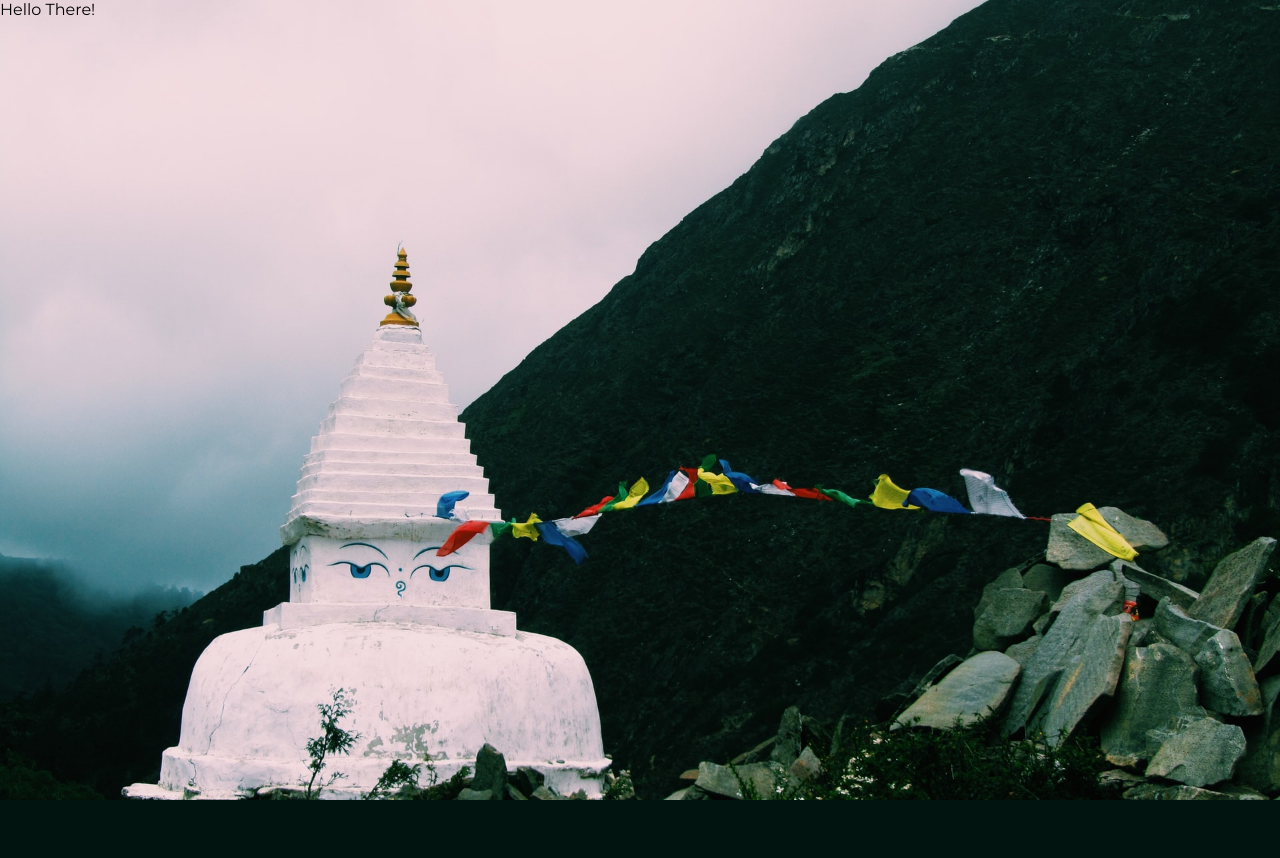
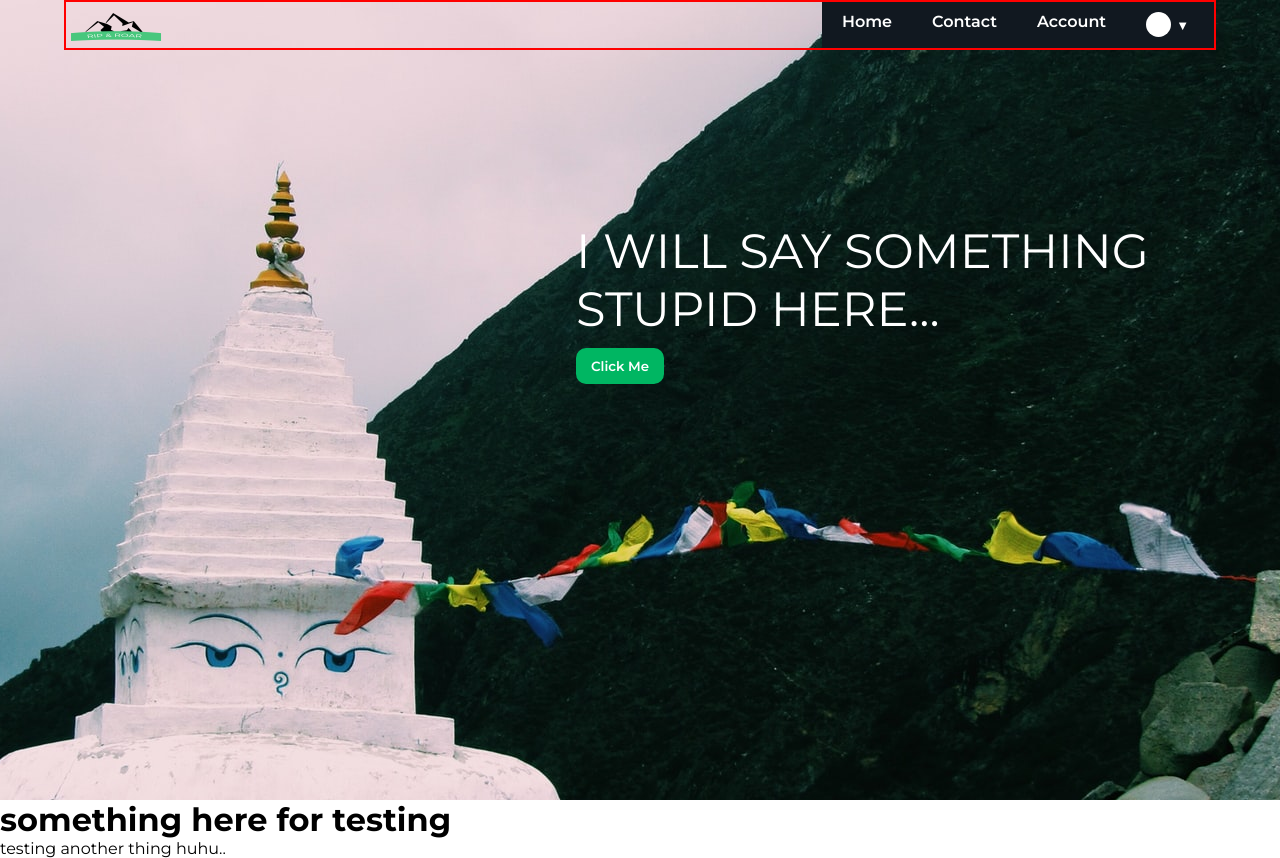
Before and after one commit to karnamit98/GThapaTourismProject, a PHP site: page /index.html in a window 1280 px wide. Before the commit the page ends 800 px from the top, so only its background shows below. Run offline with PHP 8.4, Linux system fonts and the light colour scheme; style sheets or scripts are compiled from the project's sources.

Commit message:
Nav and hero section added

```diff
--- /dev/null
+++ b/GTToursim/dist/css/style.min.css
@@ -0,0 +1 @@
+@import url("https://fonts.googleapis.com/css2?family=Montserrat:ital,wght@0,100;0,200;0,300;0,400;0,500;0,600;0,700;0,800;0,900;1,100;1,200;1,300;1,400;1,500;1,600;1,700;1,800;1,900&display=swap");*{margin:0;padding:0;box-sizing:border-box;font-family:"Montserrat", sans-serif}html{scroll-behavior:smooth}body{overflow-x:hidden;font-size:16px}section.landing-section{height:100vh;width:100vw;overflow:hidden;position:absolute;top:0;background:url("/images/anjali-mehta-PCz-8TEFAv0-unsplash.jpg") center no-repeat;background-size:cover}header{height:100vh;background:url("/assets/hero-image.jpg") center no-repeat;position:relative}header nav{position:sticky;top:0px;border:2px solid red;height:50px}header nav .logo{width:100px;height:50px}header nav .nav-items{display:flex;list-style:none;font-weight:600;background-color:#111820;color:white}header nav .nav-items li{padding:10px 20px}header nav .nav-items li .nav-profile{width:25px;height:25px;background-color:white;border-radius:50px}header nav .nav-items li span{font-size:small;padding:5px}header>div{position:absolute;font-weight:400;font-size:3em;right:5%;top:222px;width:50%;color:white}header>div button{margin-top:10px}.container{width:90%;margin:auto}.space-between{display:flex;justify-content:space-between}.btn{display:block;border-radius:10px;padding:10px 15px;border:none;color:white;background:#00b662;font-weight:600;cursor:pointer}@media only screen and (max-width: 700px){body{font-size:12px}}
--- a/GTToursim/index.html
+++ b/GTToursim/index.html
@@ -5,28 +5,30 @@
     <meta http-equiv="X-UA-Compatible" content="IE=edge">
     <meta name="viewport" content="width=device-width, initial-scale=1.0">
 
-    <link rel="stylesheet" type="text/css" href="style/style.css" />
+    <link rel="stylesheet" type="text/css" href="dist/css/style.min.css" />
     <title>RIP & ROAR</title>
 </head>
 <body>
 
     <header>
-        <nav>
-            <div class="logo-container">
-                <image src="/images/logo.PNG" class="logo" alt="RIP & ROAR logo" />
-            </div>
+        <nav class="container space-between">
+            <image src="/assets/logo.png" class="logo" alt="RIP & ROAR logo" />
+
 
             <ul class="nav-items">
                 <li class="nav-item">Home</li>
                 <li class="nav-item">Contact</li>
                 <li class="nav-item">Account</li>
+                <li class="space-between"><div class="nav-profile"></div><span>▼</span></li>
             </ul>
         </nav>
+        <div>
+            I WILL SAY SOMETHING STUPID HERE...
+            <button class="btn">Click Me</button>
+        </div>
     </header>
-
-    <section class="landing-section">
-        Hello There!
-    </section>
+    <div><h1>something here for testing</h1></div>
+    <p>testing another thing huhu..</p>
 
 </body>
 </html>
--- a/GTToursim/style/style.scss
+++ b/GTToursim/style/style.scss
@@ -1,51 +1,106 @@
-@import url('https://fonts.googleapis.com/css2?family=Montserrat:ital,wght@0,100;0,200;0,300;0,400;0,500;0,600;0,700;0,800;0,900;1,100;1,200;1,300;1,400;1,500;1,600;1,700;1,800;1,900&display=swap');
+@import url("https://fonts.googleapis.com/css2?family=Montserrat:ital,wght@0,100;0,200;0,300;0,400;0,500;0,600;0,700;0,800;0,900;1,100;1,200;1,300;1,400;1,500;1,600;1,700;1,800;1,900&display=swap");
 
-*{
-    margin:0;
-    padding:0;
+$big-font: 3em;
+* {
+  margin: 0;
+  padding: 0;
   box-sizing: border-box;
-    font-family: 'Montserrat', sans-serif;
+  font-family: "Montserrat", sans-serif;
 }
-html{
+html {
   scroll-behavior: smooth;
 }
-body{
+body {
   overflow-x: hidden;
+  font-size: 16px;
 }
 
-@mixin flexCenter() {
-    display: flex;
-    justify-content: center;
-    align-items: center;
-}
-
-section.landing-section{
-    height:100vh;
-    width:100vw;
+section.landing-section {
+  height: 100vh;
+  width: 100vw;
   overflow: hidden;
-    position:absolute;
-    top:0;
-    background: url("/images/anjali-mehta-PCz-8TEFAv0-unsplash.jpg") center no-repeat;
+  position: absolute;
+  top: 0;
+  background: url("/images/anjali-mehta-PCz-8TEFAv0-unsplash.jpg") center
+    no-repeat;
   background-size: cover;
 }
 
-header{
-   // position:absolute;
-    top:0;
-    nav{
-        @include flexCenter();
-        justify-content: space-between  !important;
-        .logo{
-            width:12rem;
-            height:5rem;
+header {
+  height: 100vh;
+  background: url("/assets/hero-image.jpg") center no-repeat;
+  position: relative;
+  nav {
+    position: sticky;
+    top: 0px;
+    border: 2px solid red;
+    height: 50px;
+    .logo {
+      width: 100px;
+      height: 50px;
     }
-
-        ul.nav-items{
-            @include flexCenter();
-            li.nav-item{
-                color:red;
-
+    .nav-items {
+      display: flex;
+      list-style: none;
+      font-weight: 600;
+      background-color: #111820;
+      color: white;
+      li {
+        padding: 10px 20px;
+        .nav-profile {
+          width: 25px;
+          height: 25px;
+          background-color: white;
+          border-radius: 50px;
+        }
+        span {
+          font-size: small;
+          padding: 5px;
         }
       }
     }
   }
+
+  & > div {
+    position: absolute;
+    font-weight: 400;
+    font-size: $big-font;
+    right: 5%;
+    top: 222px;
+    width: 50%;
+    color: white;
+    button {
+      margin-top: 10px;
+    }
+  }
+}
+
+/**
+    Usefull classes to keep using throughout the website
+**/
+//gives margin to all the content of the website
+.container {
+  width: 90%;
+  margin: auto;
+}
+//flex space-between
+.space-between {
+  display: flex;
+  justify-content: space-between;
+}
+.btn {
+  display: block;
+  border-radius: 10px;
+  padding: 10px 15px;
+  border: none;
+  color: white;
+  background: #00b662;
+  font-weight: 600;
+  cursor: pointer;
+}
+
+@media only screen and (max-width: 700px) {
+  body {
+    font-size: 12px;
+  }
+}
```
Also changed, not shown: GTToursim/assets/hero-image.jpg (renamed from GTToursim/images/anjali-mehta-PCz-8TEFAv0-unsplash.jpg), GTToursim/assets/logo.png (added), GTToursim/images/logo.png (deleted). Lines whose indentation alone changed are shown as unchanged.
